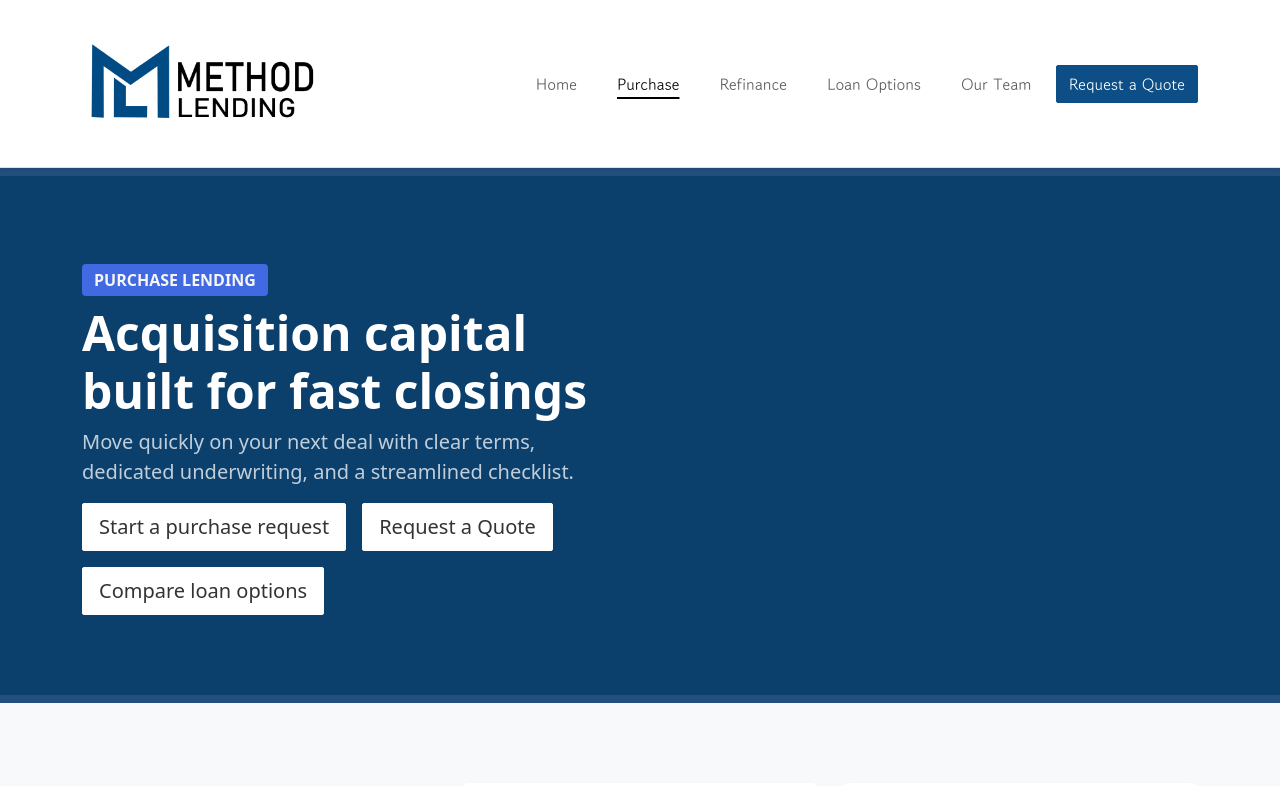
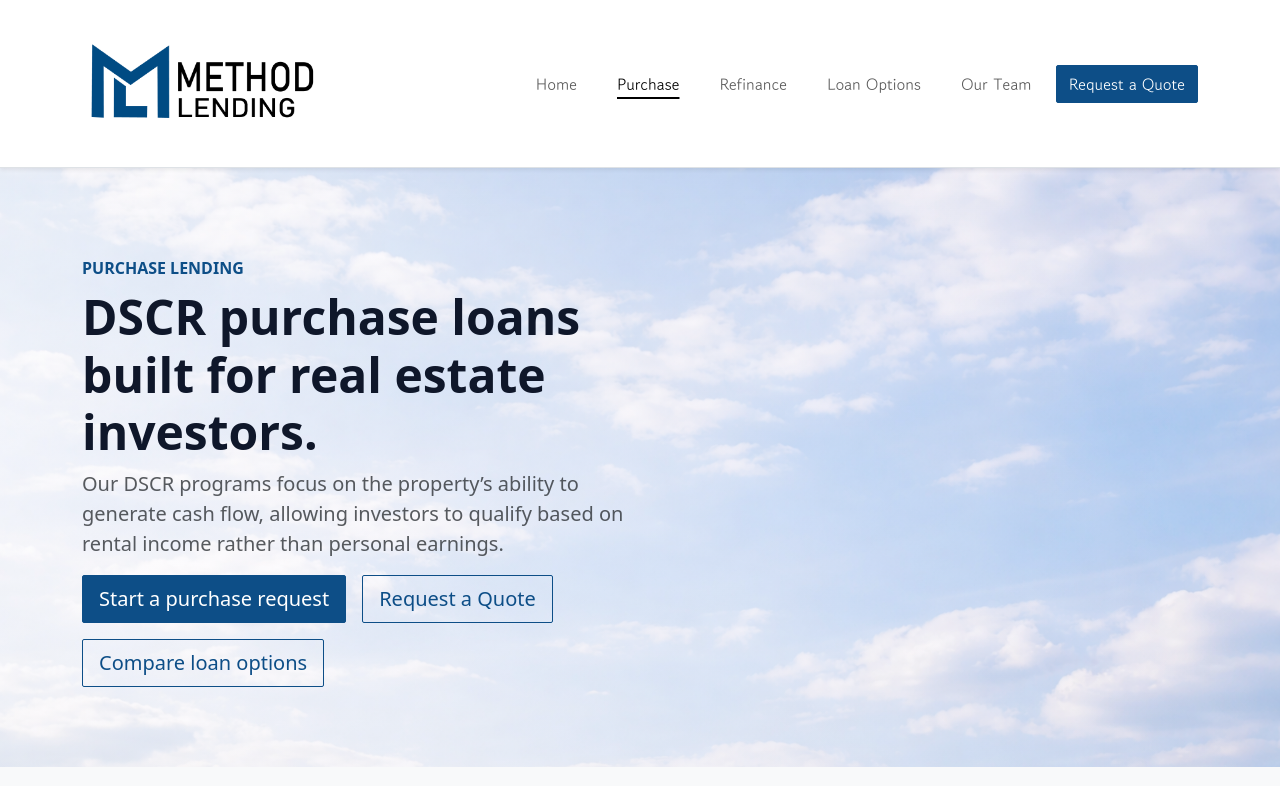
Before and after one commit to quantumpat/methodlending, a React (Vite) app: page /purchase in a window 1280 px wide. Shown: the top 786 px of the page. Built offline with nearby package versions, Linux system fonts and the light colour scheme; a web font is replaced by a local one.

Commit message:
Updated pages!

```diff
--- a/src/index.css
+++ b/src/index.css
@@ -180,45 +180,6 @@ a {
 .hero-section {
   padding: 5.5rem 0 5rem;
   background: radial-gradient(circle at top right, #d9e8f4, #f8fafc 55%);
-}
-
-#purchase-hero.hero-section {
-  background: #0b3f6c;
-  color: #ffffff;
-  border-top: 8px solid #224f7d;
-  border-bottom: 8px solid #224f7d;
-}
-
-#purchase-hero .text-muted {
-  color: rgba(255, 255, 255, 0.75) !important;
-}
-
-#purchase-hero .text-primary {
-  color: #f5f5f5 !important;
-  background-color: #4169e1;
-  display: inline-block;
-  padding: 0.25rem 0.75rem;
-  border-radius: 0.25rem;
-}
-
-#purchase-hero .btn,
-#purchase-hero .btn:hover,
-#purchase-hero .btn:focus {
-  background-color: #ffffff;
-  border-color: #ffffff;
-  color: #333333;
-}
-
-#purchase-hero .btn {
-  text-decoration: none;
-  transition: color 0.2s ease, border-color 0.2s ease;
-}
-
-#purchase-hero .btn:hover,
-#purchase-hero .btn:focus {
-  text-decoration: underline;
-  text-underline-offset: 4px;
-  text-decoration-thickness: 2px;
 }
 
 .hero-section--image {
--- a/src/pages/PurchasePage.tsx
+++ b/src/pages/PurchasePage.tsx
@@ -2,7 +2,10 @@ import { Link } from 'react-router-dom'
 
 const PurchasePage = () => (
   <main>
-    <section id="purchase-hero" className="hero-section">
+    <section
+      id="purchase-hero"
+      className="hero-section hero-section--image hero-section--image-sky"
+    >
       <div className="container">
         <div className="row align-items-center g-4">
           <div className="col-lg-6">
@@ -10,11 +13,10 @@ const PurchasePage = () => (
               Purchase lending
             </p>
             <h1 className="display-5 fw-bold">
-              Acquisition capital built for fast closings
+              DSCR purchase loans built for real estate investors.
             </h1>
             <p className="lead text-muted">
-              Move quickly on your next deal with clear terms, dedicated
-              underwriting, and a streamlined checklist.
+              Our DSCR programs focus on the property’s ability to generate cash flow, allowing investors to qualify based on rental income rather than personal earnings.
             </p>
             <div className="d-flex flex-wrap gap-3">
               <a className="btn btn-primary btn-lg" href="/#contact">
```
